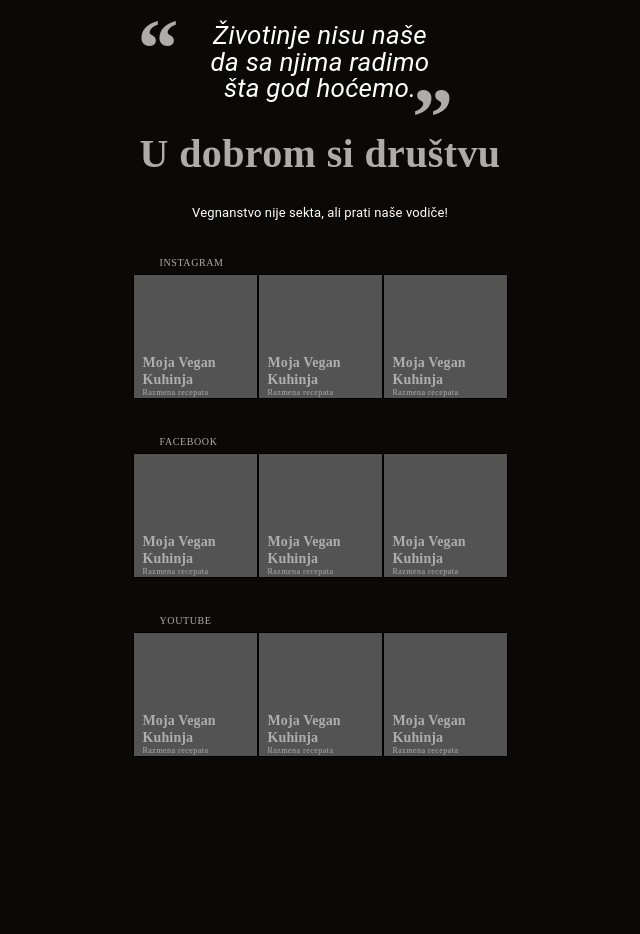
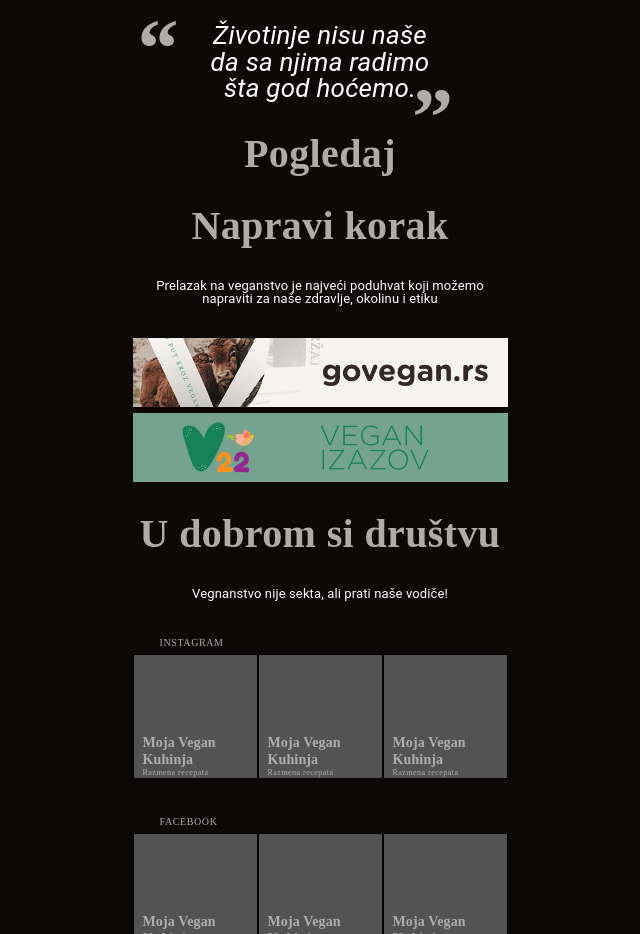
Before and after one commit to nikolabulatovic/saznaj.rs, a Next.js app: page / in a window 1280 px wide. Shown: the part 1340-2274 px from the top of the page, without its empty margins (320-960 px from the left). Before the commit the page ends 2097 px from the top, so only its background shows below. Built offline with nearby package versions, Linux system fonts and the light colour scheme.

Commit message:
Take Action section

```diff
--- a/components/index.ts
+++ b/components/index.ts
@@ -2,4 +2,5 @@ export * from './aspect-ratio-box';
 export * from './block-quote';
 export * from './double-image';
 export * from './social-card';
+export * from './take-action';
 export * from './you-tube-embed';
--- /dev/null
+++ b/components/take-action/TakeAction.tsx
@@ -0,0 +1,37 @@
+import { Box } from "@mui/material"
+import Image from "next/image"
+import Link from "next/link"
+import { takeActionBanners, TakeActionInfo } from "utils"
+
+export const TakeAction = () => {
+  return (
+    <Box sx={{
+      display: 'flex',
+      flexDirection: 'column',
+      gap: 0.75,
+    }}>
+      {takeActionBanners.map(({
+        link, image, name
+      }: TakeActionInfo) =>
+        <Box key={name} sx={{
+          position: 'relative',
+          height: '69px'
+        }}>
+          <Link href={link} target="_blank">
+            <Box sx={{
+              width: '100%',
+              height: '69px',
+              position: "absolute",
+            }}>
+              <Image
+                src={image}
+                alt={name}
+                layout="fill"
+                unoptimized={true}
+              />
+            </Box>
+          </Link>
+        </Box>)}
+    </Box>
+  )
+}
--- /dev/null
+++ b/components/take-action/index.ts
@@ -0,0 +1 @@
+export * from './TakeAction'
--- a/pages/index.tsx
+++ b/pages/index.tsx
@@ -1,5 +1,5 @@
 import { Box, Typography } from "@mui/material";
-import { BlockQuote, DoubleImage, SocialMediaCards, YoutubeEmbed } from "components";
+import { BlockQuote, DoubleImage, SocialMediaCards, TakeAction, YoutubeEmbed } from "components";
 import { colors, fonts } from 'utils';
 
 const darkColorParagraph = {
@@ -74,6 +74,20 @@ export default function HomePage() {
       />
 
       <Typography sx={headingStyle}>
+        Pogledaj
+      </Typography>
+
+      <Typography sx={headingStyle}>
+        Napravi korak
+      </Typography>
+
+      <Typography sx={sectionDescriptionStyle}>
+        Prelazak na veganstvo je najveći poduhvat koji možemo napraviti za naše zdravlje, okolinu i etiku
+      </Typography>
+
+      <TakeAction />
+
+      <Typography sx={headingStyle}>
         U dobrom si društvu
       </Typography>
 
--- a/utils/resources.ts
+++ b/utils/resources.ts
@@ -64,3 +64,22 @@ export const socialMediaCards: Array<SocialMediaCardInfo> = [
     link: 'https://www.facebook.com/groups/124940954856880',
   }
 ];
+
+export interface TakeActionInfo {
+  image: string;
+  link: string;
+  name: string;
+}
+
+export const takeActionBanners = [
+  {
+    image: 'govegan.jpg',
+    link: 'https://govegan.rs/',
+    name: 'Go Vegan',
+  },
+  {
+    image: 'veganizazov.jpg',
+    link: 'https://vegan-izazov22.com/',
+    name: 'Vegan Izazov 22',
+  }
+]
```
Also changed, not shown: public/govegan.jpg (added), public/veganizazov.jpg (added).
